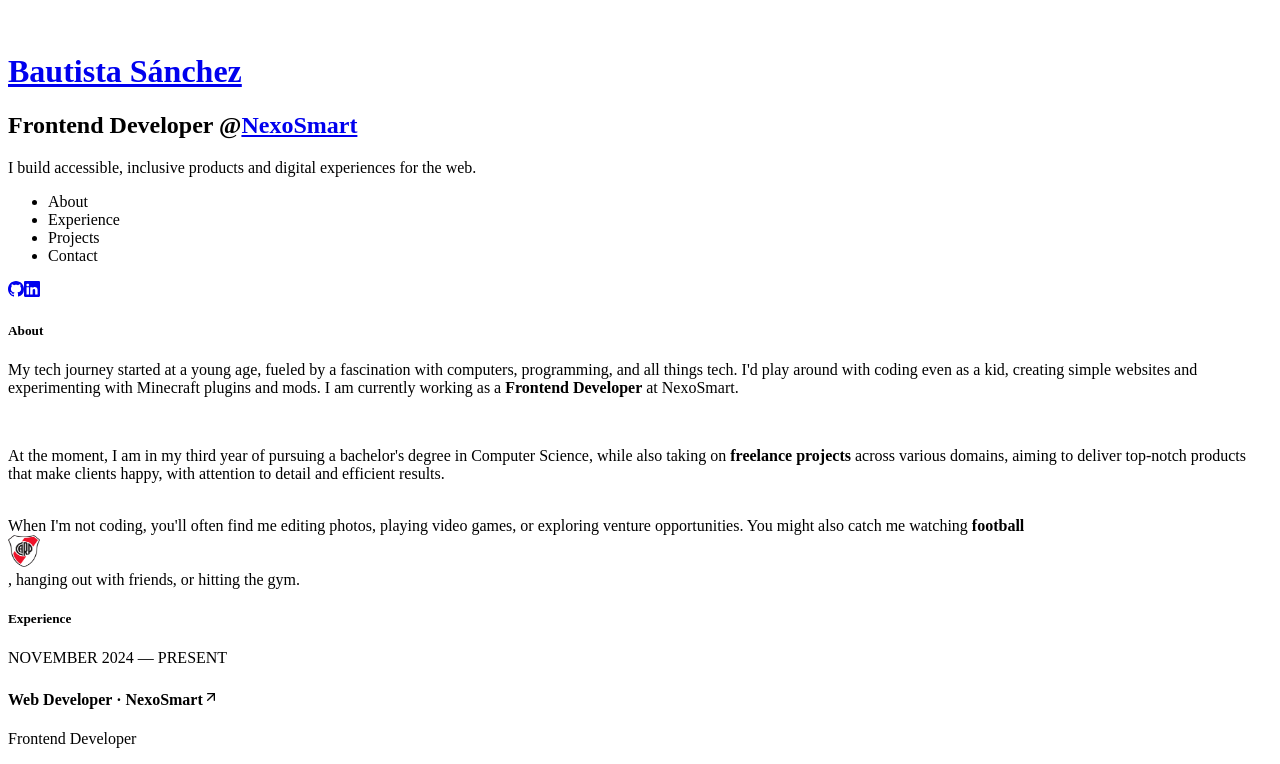
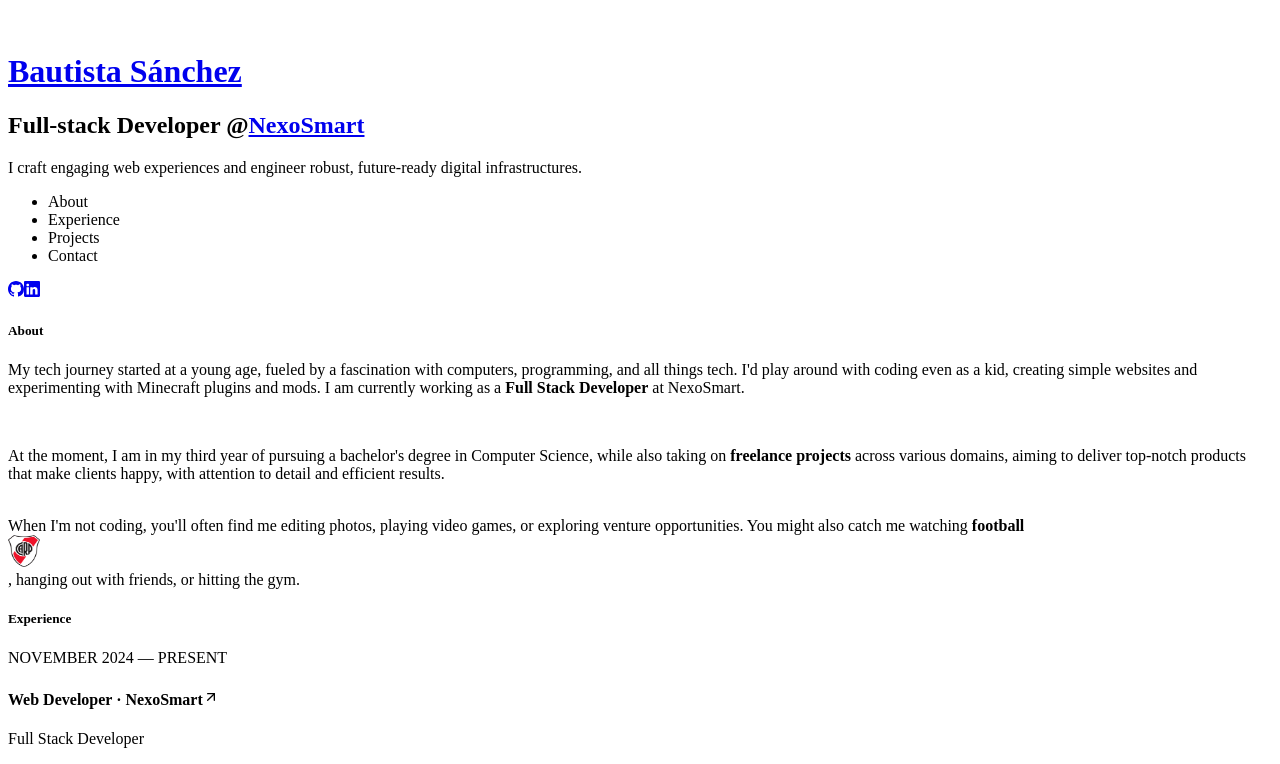
Before and after one commit to bautt-s/portfolio-v2, a Next.js app: page / in a window 1280 px wide. Shown: the part 130-894 px from the top of the page. Built offline with nearby package versions, Linux system fonts and the light colour scheme.

Commit message:
chore: updated info

```diff
--- a/src/components/about.tsx
+++ b/src/components/about.tsx
@@ -11,7 +11,7 @@
                 My tech journey started at a young age, fueled by a fascination with computers,
                 programming, and all things tech. I&apos;d play around with coding even as a kid, creating
                 simple websites and experimenting with Minecraft plugins and mods. I am currently working as a <strong className="cursor-pointer font-medium text-slate-200
-                    hover:text-teal-300 focus-visible:text-teal-300">Frontend Developer</strong> at NexoSmart.
+                    hover:text-teal-300 focus-visible:text-teal-300">Full Stack Developer</strong> at NexoSmart.
             </p>
 
             <br />
--- a/src/components/experience.tsx
+++ b/src/components/experience.tsx
@@ -6,16 +6,16 @@
 const experiences = [
     {
         title: 'Web Developer · NexoSmart',
-        subtitle: 'Frontend Developer',
+        subtitle: 'Full Stack Developer',
         date: 'NOVEMBER 2024 — PRESENT',
-        description: 'Currently employed as frontend developer, building, styling and shipping engaging, pixel-perfect components and websites for a diverse array of projects.',
-        tags: ['React', 'Tailwind', 'TypeScript', 'Redux', 'Next.js', 'CSS', 'UI/UX'],
+        description: 'Currently employed as full stack developer, building and shipping engaging components and websites for a diverse array of projects. I am also tasked with designing and developing powerful back-end solutions using Laravel and MySQL.',
+        tags: ['React', 'Tailwind', 'TypeScript', 'Laravel', 'PHP', 'MySQL', 'Next.js', 'CSS', 'UI/UX'],
         links: [],
         mainLink: 'https://www.nexosmart.com.ar/'
     },
     {
         title: 'Web Developer · Freelancer',
-        subtitle: 'Full-stack Web Developer',
+        subtitle: 'Full Stack Developer',
         date: 'MAY 2023 — PRESENT',
         description: 'In my free time, I like to keep myself busy taking on freelance contracts. I have lent my abilities to multiple clients, across a wide diversity of projects.',
         tags: ['React', 'GraphQL', 'TypeScript', 'MongoDB', 'Next.js', 'CSS', 'UI/UX'],
--- a/src/components/sidebar.tsx
+++ b/src/components/sidebar.tsx
@@ -18,7 +18,7 @@
                 </h1>
 
                 <h2 className="mt-3 text-lg font-medium tracking-tight text-slate-200 sm:text-xl">
-                    Frontend Developer @
+                    Full-stack Developer @
 
                     <a href='https://www.nexosmart.com.ar/' target='_blank' className='ml-2 relative
                     top-[1px] underline underline-offset-4 decoration-2 decoration-teal-300 text-teal-300'>
@@ -26,8 +26,8 @@
                     </a>
                 </h2>
 
-                <p className="mt-4 max-w-xs leading-normal text-slate-300/80">
-                    I build accessible, inclusive products and digital experiences for the web.
+                <p className="mt-4 max-w-sm leading-normal text-slate-300/80">
+                    I craft engaging web experiences and engineer robust, future-ready digital infrastructures.
                 </p>
             </header>
 
```
